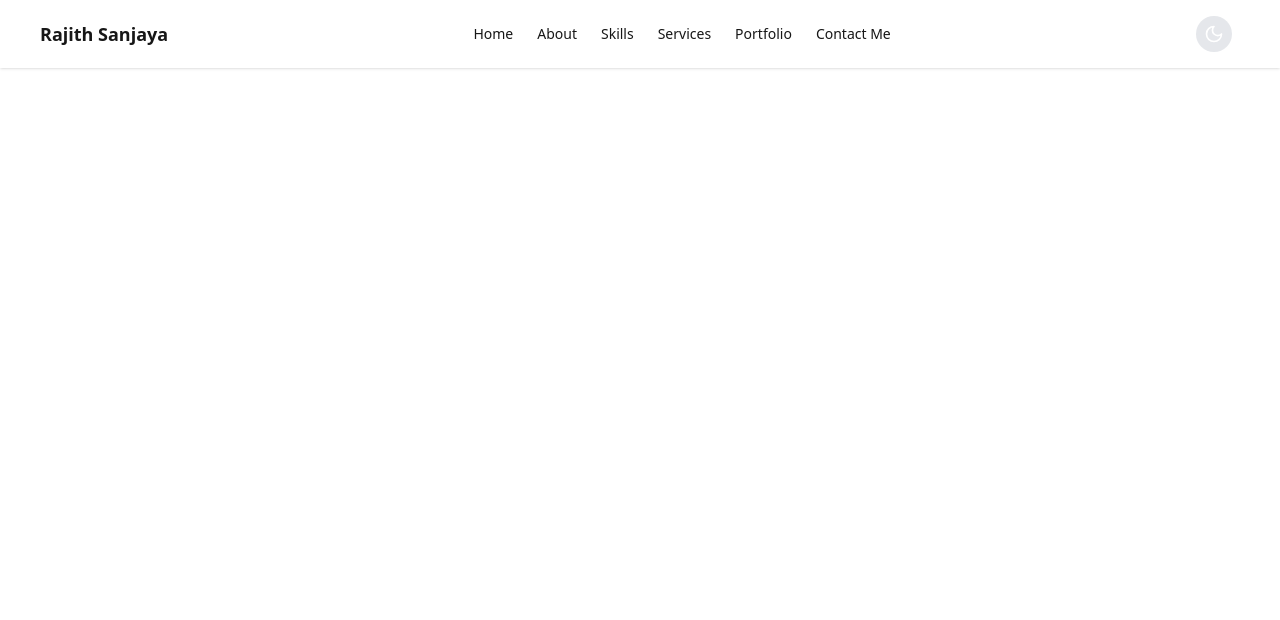
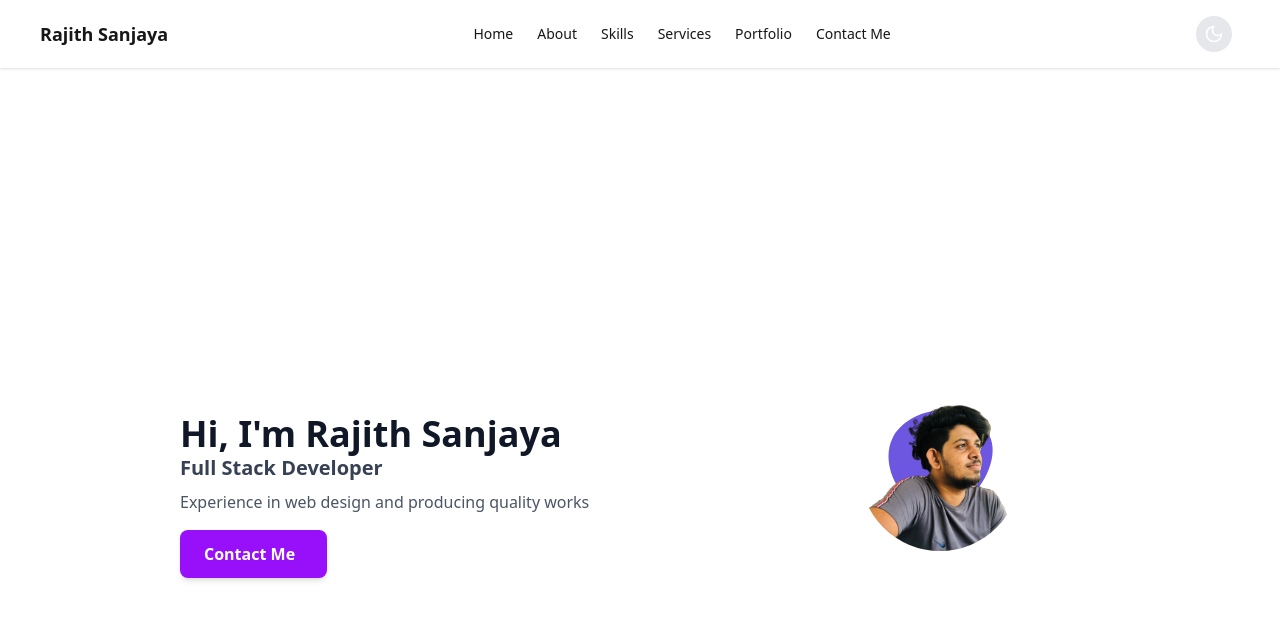
Before and after one commit to HypertextAssassinRajith/portfolio, a Next.js app: page / in a window 1280 px wide. Shown: the top 620 px of the page. Built offline with nearby package versions, Linux system fonts and the light colour scheme.

Commit message:
feat: add Info component to display personal information and links

```diff
--- /dev/null
+++ b/app/components/info.tsx
@@ -0,0 +1,87 @@
+"use client";
+
+import React, { useEffect, useState } from "react";
+import Image from "next/image";
+import { useTheme } from "next-themes";
+import Profile from "@/app/assets/perfil.png"
+
+export default function Info() {
+  const { theme } = useTheme();
+  const [mounted, setMounted] = useState(false);
+
+  useEffect(() => {
+    setMounted(true);
+  }, []);
+  if (!mounted) return null;
+  return (
+    <section
+      className={`flex flex-row md:flex-row items-center justify-center min-h-screen px-10 transition-colors duration-300 ${
+        theme === "dark" ? "bg-gray-900 text-white" : "bg-white text-gray-900"
+      }`}
+    >
+      <div className="flex flex-col items-start md:w-1/2">
+        <div className="flex flex-col space-y-4 mb-6">
+          <a
+            href="https://linkedin.com/in/sanjaya-senanayaka-976a32193"
+            target="_blank"
+            rel="noreferrer"
+            className="text-purple-600 text-2xl"
+          >
+            <i className="uil uil-linkedin"></i>
+          </a>
+          <a
+            href="https://www.reddit.com/user/Rajith11"
+            target="_blank"
+            rel="noreferrer"
+            className="text-purple-600 text-2xl"
+          >
+            <i className="uil uil-reddit-alien-alt"></i>
+          </a>
+          <a
+            href="https://github.com/Hypertext-Assassin-RSS"
+            target="_blank"
+            rel="noreferrer"
+            className="text-purple-600 text-2xl"
+          >
+            <i className="uil uil-github"></i>
+          </a>
+        </div>
+        <h1 className="text-4xl font-bold">Hi, I'm Rajith Sanjaya</h1>
+        <h3 className="text-xl font-semibold text-gray-700 dark:text-gray-300">
+          Full Stack Developer
+        </h3>
+        <p className="text-gray-600 dark:text-gray-400 mt-2">
+          Experience in web design and producing quality works
+        </p>
+        <a
+          href="mailto:sanjayasenanayaka11@gmail.com"
+          className="mt-4 px-6 py-3 bg-purple-600 text-white font-semibold rounded-lg shadow-md hover:bg-purple-700 flex items-center gap-2"
+        >
+          Contact Me <i className="uil uil-envelope-upload"></i>
+        </a>
+      </div>
+      <div className="flex flex-col md:flex-row items-center justify-center">
+        <div className="md:w-1/2 flex justify-center relative mt-8 md:mt-0">
+            <div className="w-64 h-64 md:w-80 md:h-80 relative flex items-center justify-center">
+            <svg viewBox="0 0 200 200" xmlns="http://www.w3.org/2000/svg" className="">
+                <path
+                fill="#6E57E0"
+                d="M62.2,-39.8C71.1,-20.4,62.3,5.2,49,23.4C35.7,41.6,17.8,52.2,-0.8,52.7C-19.4,53.2,-38.8,43.4,-51.3,25.7C-63.7,8.1,-69.1,-17.5,-59.4,-37.3C-49.7,-57.2,-24.8,-71.3,0.9,-71.8C26.6,-72.3,53.2,-59.2,62.2,-39.8Z"
+                transform="translate(100 100)"
+                />
+            </svg>
+            <div className="absolute inset-0 flex items-center justify-center">
+                <Image
+                src={Profile}
+                alt="Rajith Sanjaya"
+                width={200}
+                height={200}
+                className="rounded-full"
+                />
+            </div>
+            </div>
+        </div>
+    </div>
+    </section>
+  );
+}
--- a/app/page.tsx
+++ b/app/page.tsx
@@ -1,10 +1,12 @@
 import Image from "next/image";
 import Header from "./components/header";
+import Info from "./components/info";
 
 export default function Home() {
   return (
     <>
     <Header />
+    <Info />
     </>
   );
 }
```
Also changed, not shown: app/assets/perfil.png (added), 1 other file (tests, documents, lock files or other folders).
